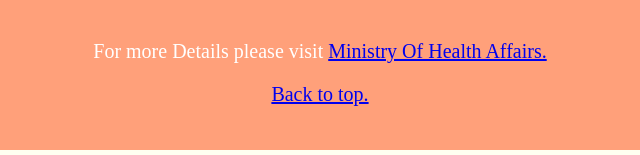
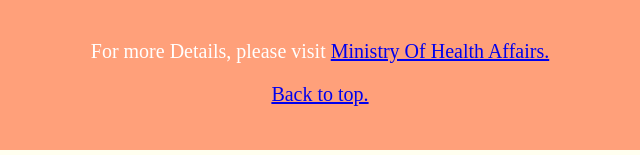
Before and after one commit to aviatorgene/avaitorgene.github.io, a plain HTML site: page site/index.html in a window 1280 px wide. Shown: the part 3776-3931 px from the top of the page, 320-960 px from the left. Drawn offline with Linux system fonts and the light colour scheme.

Commit message:
small addition

```diff
--- a/site/index.html
+++ b/site/index.html
@@ -217,7 +217,7 @@
 	</article>
 </section>
 <aside>
-	<p>	For more Details please visit <a href="https://www.mohfw.gov.in/">Ministry Of Health Affairs.</p>
+	<p>	For more Details, please visit <a href="https://www.mohfw.gov.in/">Ministry Of Health Affairs.</p>
 	<a href="#top">Back to top.</a>
 </aside>
 </body>
```
